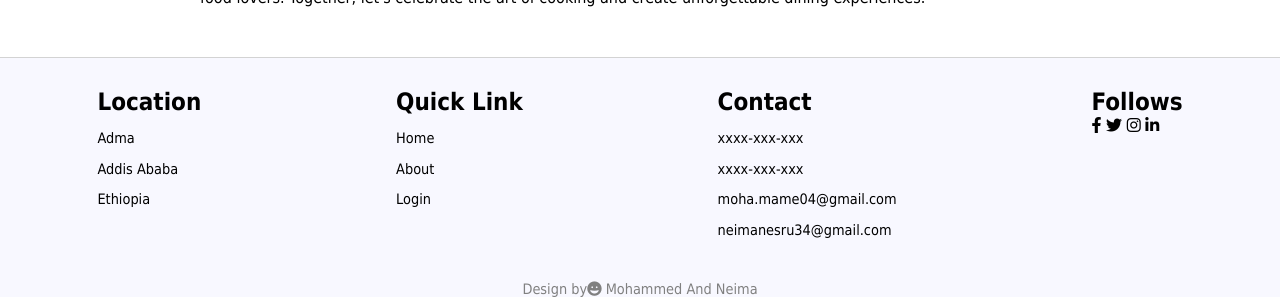
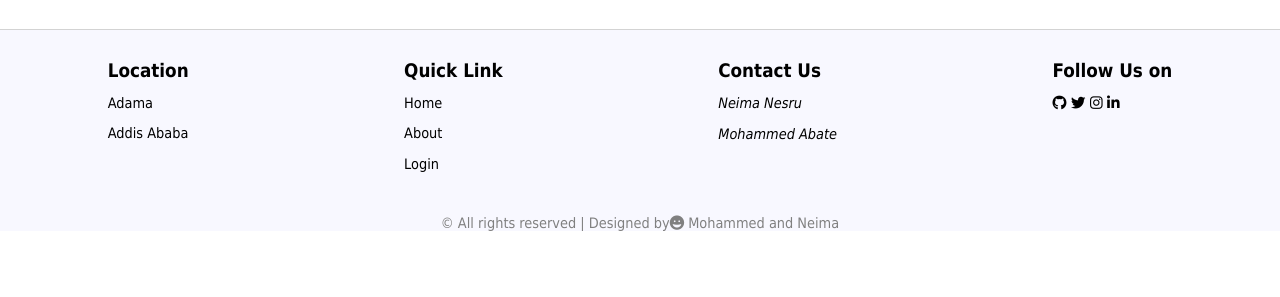
Before and after one commit to moha-mame/RecipeBox, a Django app: page / in a window 1280 px wide. Shown: the part 756-1053 px from the top of the page. After the commit the page ends 987 px from the top, so only its background shows below. Run offline with Django 3.2, Linux system fonts and the light colour scheme.

Commit message:
structure of landing page updated

```diff
--- a/landing/templates/landing/index.html
+++ b/landing/templates/landing/index.html
@@ -5,39 +5,36 @@
     <meta http-equiv="X-UA-Compatible" content="IE=edge">
     <meta name="viewport" content="width=device-width, initial-scale=1.0">
     <title>RecipeBox</title>
-    <link rel="stylesheet" href="https://cdnjs.cloudflare.com/ajax/libs/font-awesome/6.4.0/css/all.min.css" integrity="sha512-iecdLmaskl7CVkqkXNQ/ZH/XLlvWZOJyj7Yy7tcenmpD1ypASozpmT/E0iPtmFIB46ZmdtAc9eNBvH0H/ZpiBw==" crossorigin="anonymous" referrerpolicy="no-referrer" />
 
     {% load static %}
 
+    <link rel="stylesheet" href="https://cdnjs.cloudflare.com/ajax/libs/font-awesome/6.4.0/css/all.min.css" integrity="sha512-iecdLmaskl7CVkqkXNQ/ZH/XLlvWZOJyj7Yy7tcenmpD1ypASozpmT/E0iPtmFIB46ZmdtAc9eNBvH0H/ZpiBw==" crossorigin="anonymous" referrerpolicy="no-referrer" />
     <link rel="stylesheet" href="{% static 'landing/css/style.css' %}">
 </head>
 <body>
 
     <section id="Home">
         <nav>
-            <div class="logo">
-                <img src="{% static 'landing/images/logo.png' %}" alt="About Image" class="about-image">
-            </div>
+            <ul>
+                <li class="logo"> <img src="{% static 'landing/images/logo.png' %}" alt="About Image" class="about-image"></li>
+                <li class="navlists"><a href="#home">Home</a></li>
+                <li class="navlists"><a href="#about">About</a></li>
+            </ul>
+        </nav>
+  </section>
 
-             <ul>
-                <li><a href="#Home">Home</a></li>
-                <li><a href="#About">About</a></li>
-            </ul>
-
-        </nav>
-        <div class="main">
-
-            <div class="men_text">
-                <h1>Get Food<span>Recipe</span><br>in a Easy Way</h1>
-            </div>
+  <!-- intro sectin -->
+  <section class="main_section">
+        <div class="main" id="home">
 
             <div class="main_image">
                 <img src="{% static 'landing/images/main_img.png' %}" alt="About Image" class="about-image">
 
             </div>
 
-        </div>
+        <div class="main_text">
 
+            <h1>Get Food<span>Recipe</span> in a Easy Way</h1>
         <p>
             Welcome to our recipe sharing website!
             Indulge in a world of culinary delights and share your favorite recipes with fellow food enthusiasts.
@@ -48,25 +45,25 @@
             there's something to satisfy every palate.
             Join our vibrant community of food lovers and embark on a delicious journey today. Happy cooking!
         </p>
+        <a class="nav-link active" aria-current="page" href="{% url 'home' %}">Get-started</a>
+            <i class="fa-solid fa-angle-right"></i>
+    </div>
+</div>
 
-        <div class="main_btn">
-            <a class="nav-link active" aria-current="page" href="{% url 'home' %}">Get-started</a>
-            <i class="fa-solid fa-angle-right"></i>
-        </div>
 
     </section>
+<!-- features -->
+
 
     <!--About-->
+        <div class="about-main"  id="about">
 
-    <div class="about" id="About">
-        <div class="about_main">
-
-            <div class="image">
+            <div class="main_image">
                 <img src="{% static 'landing/images/Food-Plate.png' %}" alt="About Image" class="about-image">
             </div>
 
             <div class="about_text">
-                <h1><span>About</span>Us</h1>
+                <h1><span>About</span> Us</h1>
                 <h3>Why Choose us?</h3>
                 <p>
                     At RecipeBox, we're passionate about food and the joy it brings.
@@ -79,6 +76,9 @@
             </div>
 
         </div>
+<!-- self -->
+
+
 
     <!--Footer-->
 
@@ -86,15 +86,15 @@
         <div class="footer_main">
 
             <div class="footer_tag">
-                <h2>Location</h2>
-                <p>Adma</p>
+                <h3>Location</h3>
+                <p>Adama</p>
                 <p>Addis Ababa</p>
-                <p>Ethiopia</p>
+
 
             </div>
 
             <div class="footer_tag">
-                <h2>Quick Link</h2>
+                <h3>Quick Link</h3>
                 <p>Home</p>
                 <p>About</p>
                 <p>Login</p>
@@ -102,27 +102,28 @@
             </div>
 
             <div class="footer_tag">
-                <h2>Contact</h2>
-                <p>xxxx-xxx-xxx</p>
-                <p>xxxx-xxx-xxx</p>
-                <p>moha.mame04@gmail.com</p>
-                <p>neimanesru34@gmail.com</p>
+                <h3>Contact Us</h3>
+                <address><a href="mailto:neimanesru34@gmail.com">Neima Nesru</a></address>
+                <address><a href="mailto:moha.mame04@gmail.com">Mohammed Abate</a></address>
             </div>
 
 
             <div class="footer_tag">
-                <h2>Follows</h2>
-                <i class="fa-brands fa-facebook-f"></i>
-                <i class="fa-brands fa-twitter"></i>
-                <i class="fa-brands fa-instagram"></i>
-                <i class="fa-brands fa-linkedin-in"></i>
+                <h3>Follow Us on</h3>
+		<a href="https://www.githum.com/Nemuuuu"><i class="fa-brands fa-github"></i></a>
+		<a href="https://www.twitter.com/moha"><i class="fa-brands fa-twitter"></i></a>
+		<a href="https://www.instagram.com/moha"<i class="fa-brands fa-instagram"></i></a>
+		<a href="https://www.linkedin.com/in/neima-nesru-633a5024"><i class="fa-brands fa-linkedin-in"></i></a>
             </div>
 
         </div>
 
-        <p class="end">Design by<span><i class="fa-solid fa-face-grin"></i> Mohammed And Neima</span></p>
+        <p class="end">&copy All rights reserved   |   Designed by<span><i class="fa-solid fa-face-grin"></i> Mohammed and Neima</span></p>
 
     </footer>
 
+
+
+
 </body>
 </html>
```
